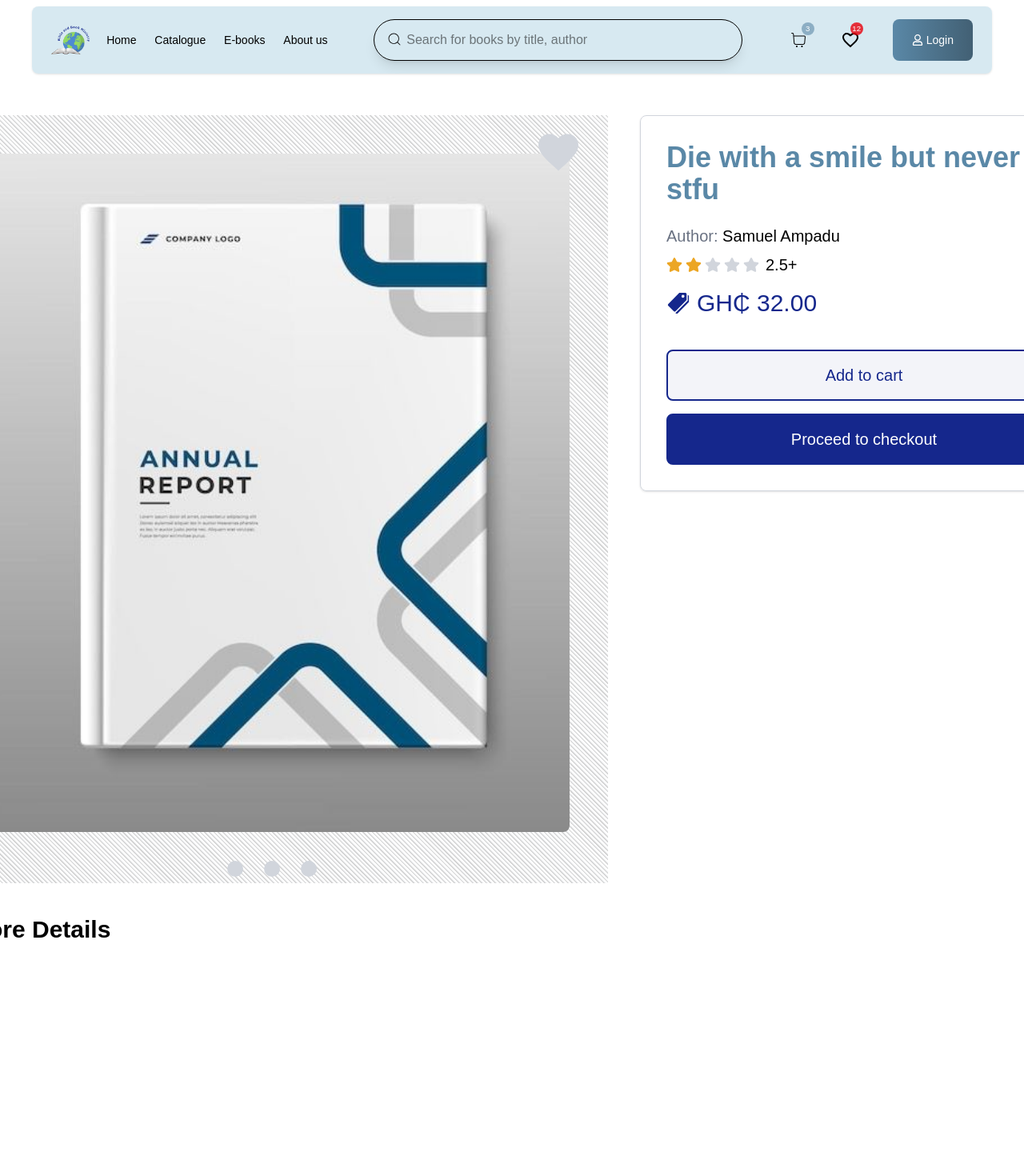
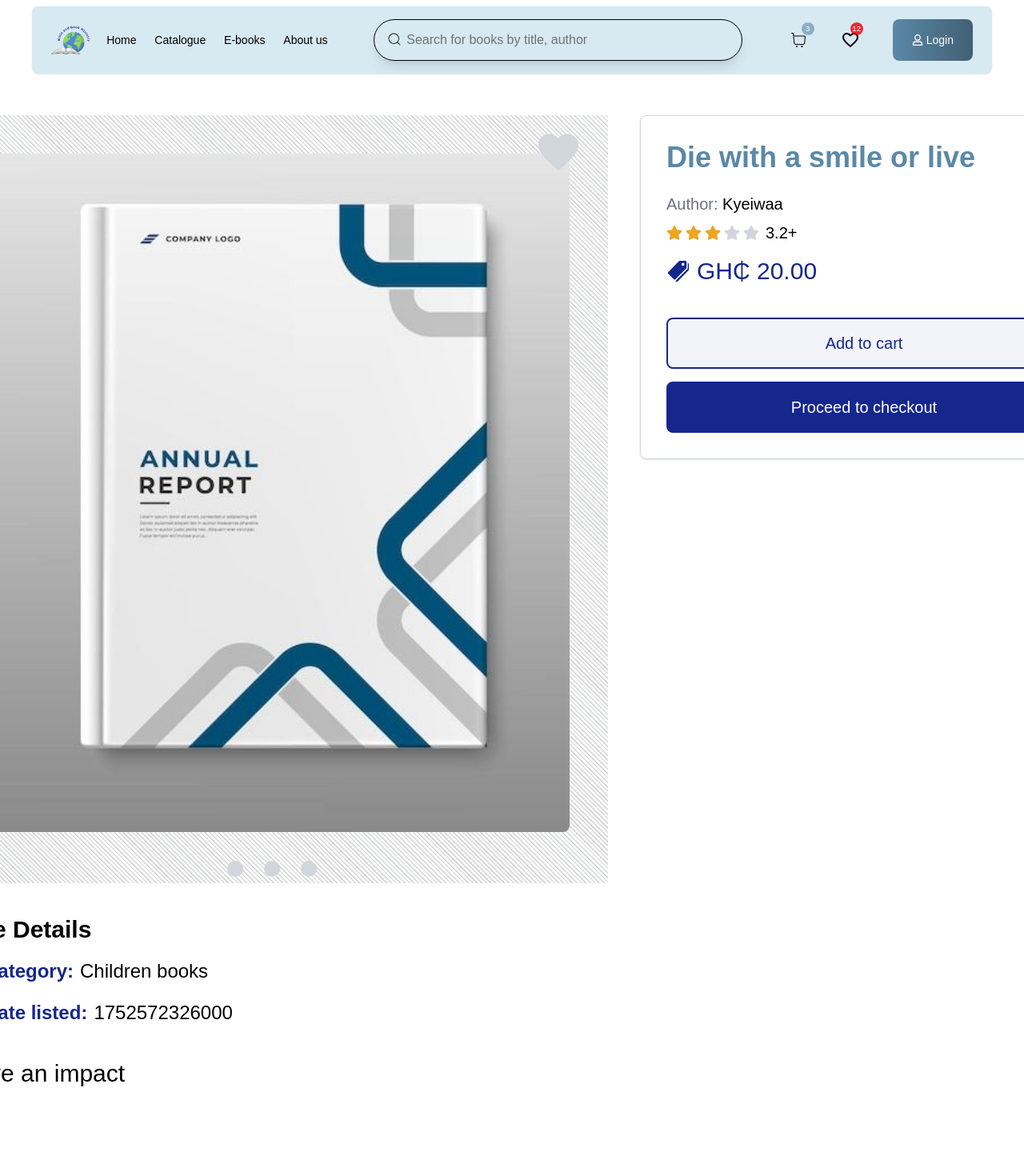
Before and after one commit to AgileMinds48/bible_bookministry-frontend, a Next.js app: page /book/1 in a window 1280 px wide. Shown: the top 1470 px of the page at 80% size. Built offline with nearby package versions, Linux system fonts and the light colour scheme; a web font is replaced by a local one.

Commit message:
book details changes

```diff
--- a/components/Book/BookDetail.tsx
+++ b/components/Book/BookDetail.tsx
@@ -1,57 +1,64 @@
+import { Book } from '@/app/utils/data';
 import { bk1 } from '@/public';
-import Image from 'next/image';
+import Image, { StaticImageData } from 'next/image';
 import React from 'react'
+import { BiCategory } from 'react-icons/bi';
 import { FaStar } from 'react-icons/fa';
 import { IoIosPricetags } from 'react-icons/io';
-import { MdFavorite } from 'react-icons/md';
+import { MdFavorite, MdOutlineDateRange } from 'react-icons/md';
+import Review from '../Reviews/Review';
 
 type BookDetailProps = {
-  book: {
-    id: number
-    title: string
-    author: string
-    description?: string
-  }
+  book: Book
 }
 
 const BookDetail = ({ book }: BookDetailProps) => {
-  const rating = 2.5;
+  const date = Date.now();
   return (
     <section className='min-h-screen pt-36 py-12 px-10 flex justify-center poppins relative'>
       <div className='max-w-[100em] min-w-[90em] min-h-[90em] grid grid-cols-[1.5fr_1fr] gap-10 rounded-lg'>
         <div className='min-h-screen'>
           <div className='w-full h-[60em] border-gray-400 relative p-12 pb-16 backgroundStripes'>
-            <Image src={bk1} alt={`image of the book `} className='rounded-lg max-w-full max-h-full min-h-full min-w-full object-cover object-center' />
+            <Image src={book.img} alt={`image of the book `} className='rounded-lg max-w-full max-h-full min-h-full min-w-full object-cover object-center' />
             <div className='absolute top-4 right-8 z-10 '>
               <MdFavorite className='text-6xl text-gray-300 cursor-pointer' />
-
             </div>
             <div className='flex justify-between w-28 absolute bottom-2 right-[50%] translate-x-[50%]'>
-             {[1, 2, 3].map((dot,index) => (
-              <div className='bg-gray-300 rounded-full h-5 w-5 '></div>
+             {[1, 2, 3].map((_,index) => (
+              <div key={index} className='bg-gray-300 rounded-full h-5 w-5 '></div>
              ))}
               </div>
           </div>
-          <div className=' p-10'>
+          <div className=' px-4 py-10'>
             <p className='text-3xl font-semibold'>More Details</p>
-
-            </div>
+            <div className='mt-4'>
+              <div className='flex items-center gap-2 font-semibold text-2xl text-[#15278c] '>
+                <div className='p-2 rounded-full bg-[#15278c28] w-fit'>  <BiCategory className='text-xl text-[#15278c]' /></div>
+                Category: <span className='font-thin text-black'> Children books</span>
+              </div>
+              <div className='flex items-center gap-2 font-semibold text-2xl text-[#15278c] mt-4'>
+                <div className='p-2 rounded-full bg-[#15278c28] w-fit'>  <MdOutlineDateRange className='text-xl text-[#15278c]' /></div>
+                Date listed: <span className='font-thin text-black'> {date }</span>
+              </div>
+              </div>
+          </div>
+         <Review/>
         </div>
         <div className='p-8 shadow border border-gray-300 h-max rounded-lg sticky top-30 '>
-          <p className='text-4xl text-[#5a88a7] font-semibold mb-2 line-clamp-2'>Die with a smile but never stfu </p>
-          <p className='text-gray-500 text-xl mt-6'>Author: <span className='text-black'>Samuel Ampadu</span></p>
+          <p className='text-4xl text-[#5a88a7] font-semibold mb-2 line-clamp-2'>{book.title} </p>
+          <p className='text-gray-500 text-xl mt-6'>Author: <span className='text-black'>{book.author}</span></p>
            <div className='flex items-baseline-center gap-2 mt-2'>
                               <div className='flex items-center gap-1'>
                                 { [1, 2, 3, 4, 5].map((star) => (
                                   <FaStar
                                     key={star}
-                                    className={`text-xl ${star <= rating ? 'text-[#eca624]' : 'text-gray-300'}`}
+                                    className={`text-xl ${star <= book.rating ? 'text-[#eca624]' : 'text-gray-300'}`}
                                   />
                                 ))}
                               </div>
-            <span className='text-xl'>{rating}+</span>
+            <span className='text-xl'>{book.rating}+</span>
                             </div>
-          <p className='text-3xl mt-4  text-[#15278c] flex gap-2 items-center'><IoIosPricetags />  GH₵ 32.00</p>
+          <p className='text-3xl mt-4  text-[#15278c] flex gap-2 items-center'><IoIosPricetags />  GH₵ {book.price.toFixed(2)}</p>
           <button className={`w-full  p-4 rounded-lg text-xl mt-10 transition duration-150 cursor-pointer bg-[#15278c]/5 border-2 border-[#15278c] text-[#15278c]`}>
             Add to cart
           </button>
--- /dev/null
+++ b/components/Reviews/Review.tsx
@@ -0,0 +1,11 @@
+import React from 'react'
+
+const Review = () => {
+  return (
+    <div className='px-4'>
+      <h1 className='text-3xl'>Leave an impact</h1>
+    </div>
+  )
+}
+
+export default Review
```
